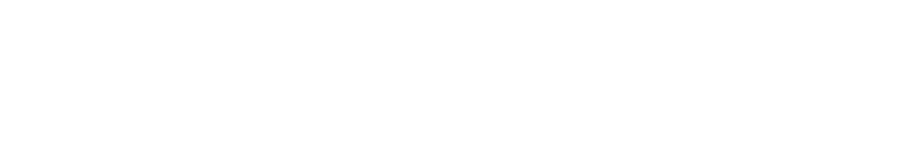
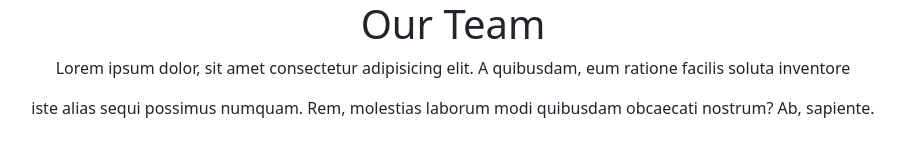
Before and after one commit to urbanoluigi/js-our-team, a plain HTML site: page index.html in a window 1280 px wide. Shown: the whole page, without its empty margins (187-1091 px from the left). Drawn offline with nearby package versions, Linux system fonts and the light colour scheme.

Commit message:
added h1 e p

```diff
--- a/index.html
+++ b/index.html
@@ -17,7 +17,11 @@
 
 <body>
 
-
+<h1 style="text-align: center;"> Our Team</h1>
+<p style="text-align: center;"> Lorem ipsum dolor, sit amet consectetur adipisicing elit.
+    A quibusdam, eum ratione facilis soluta inventore</p>
+    <p style="text-align: center;">iste alias sequi possimus numquam.
+    Rem, molestias laborum modi quibusdam obcaecati nostrum? Ab, sapiente.</p>
 
   <!-- importazione MIO file di script -->
   <script src="./js/main.js"></script>
```
